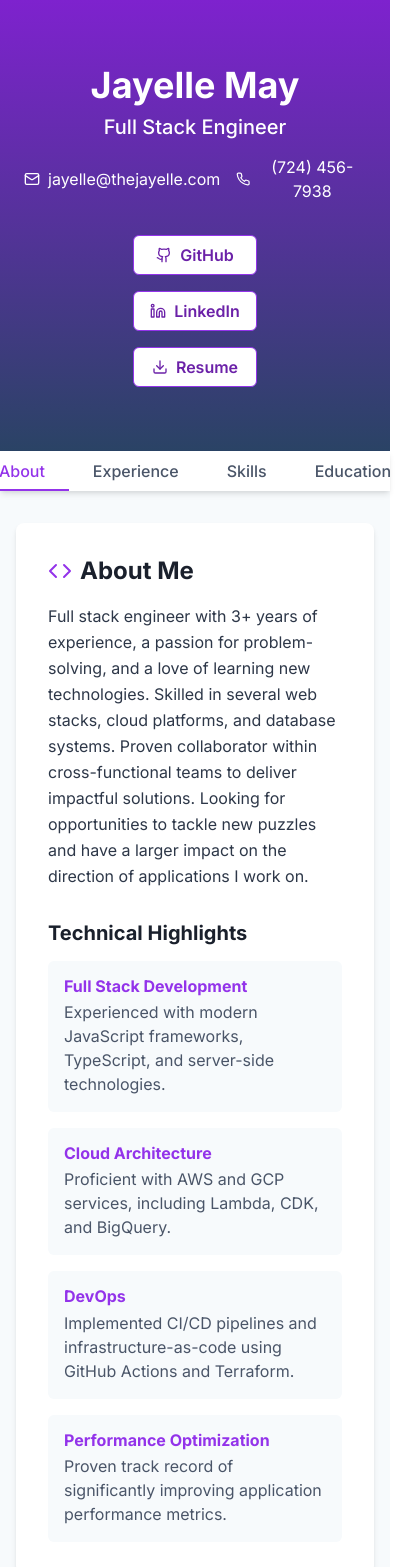
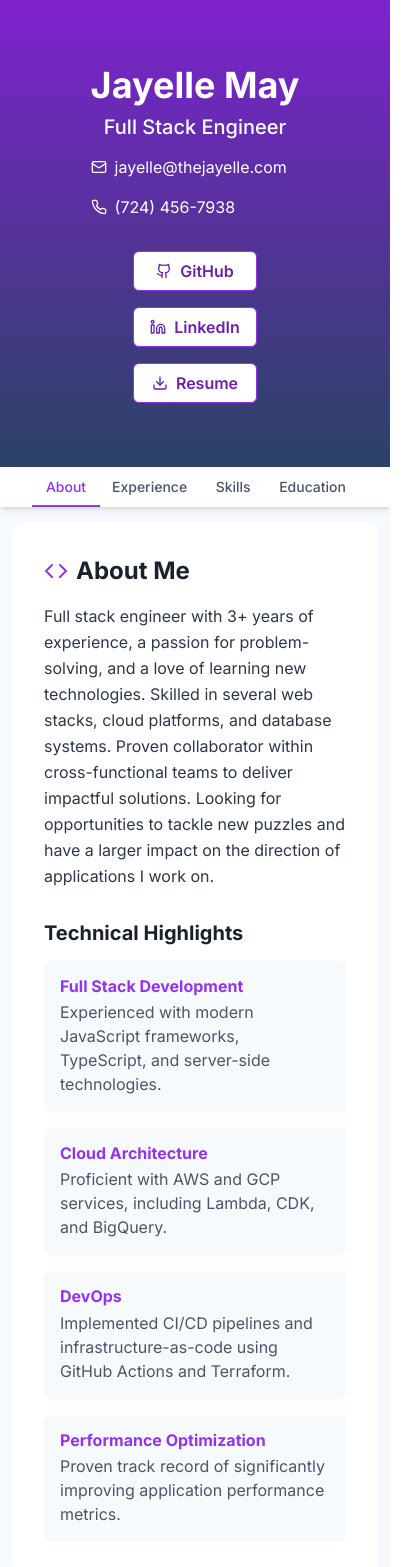
Before and after one commit to jayelle-may/ResumeSite, a React (Create React App) app: page / in a window 390 px wide. Shown: the top 1567 px of the page, 415 px wide, since content can reach past the window. Built offline with nearby package versions, Linux system fonts and the light colour scheme.

Commit message:
Styling update
Update Styling and add global CSS directives to fix some of the mobile views.
The navigation flex box wasn't displaying correctly on smaller screen sizes.

```diff
--- /dev/null
+++ b/public/index.css
@@ -0,0 +1,44 @@
+/* index.css */
+html,
+body {
+  margin: 0;
+  padding: 0;
+  width: 100%;
+  overflow-x: hidden; /* Prevents horizontal scrolling */
+  height: 100%;
+  font-family: -apple-system, BlinkMacSystemFont, "Segoe UI", "Roboto", "Oxygen",
+    "Ubuntu", "Cantarell", "Fira Sans", "Droid Sans", "Helvetica Neue",
+    sans-serif;
+  -webkit-font-smoothing: antialiased;
+  -moz-osx-font-smoothing: grayscale;
+}
+
+/* Hide scrollbar for Chrome, Safari and Opera */
+::-webkit-scrollbar {
+  display: none;
+}
+
+/* Hide scrollbar for IE, Edge and Firefox */
+body {
+  -ms-overflow-style: none; /* IE and Edge */
+  scrollbar-width: none; /* Firefox */
+}
+
+#root {
+  display: flex;
+  flex-direction: column;
+  min-height: 100vh;
+  width: 100%;
+  overflow-x: hidden;
+}
+
+code {
+  font-family: source-code-pro, Menlo, Monaco, Consolas, "Courier New",
+    monospace;
+}
+
+/* This ensures that content doesn't overflow its container */
+* {
+  box-sizing: border-box;
+  max-width: 100%;
+}
--- a/src/App.tsx
+++ b/src/App.tsx
@@ -1,6 +1,6 @@
 // App.tsx
 import React, { useState } from "react";
-import { ChakraProvider, Box } from "@chakra-ui/react";
+import { ChakraProvider, Flex, Box } from "@chakra-ui/react";
 import { theme } from "./theme";
 import Header from "./components/Header";
 import Navigation from "./components/Navigation";
@@ -16,7 +16,14 @@ const App: React.FC = () => {
 
   return (
     <ChakraProvider theme={theme}>
-      <Box minH="100vh" bg="gray.50">
+      {/* Using Flex with min-height: 100vh and flexDirection column to ensure footer stays at bottom */}
+      <Flex
+        direction="column"
+        minH="100vh"
+        bg="gray.50"
+        overflow="hidden" // Prevents horizontal scrolling
+        width="100%"
+      >
         <Header personalInfo={personalInfo} />
 
         <Navigation
@@ -28,21 +35,44 @@ const App: React.FC = () => {
           as="main"
           maxW="container.xl"
           mx="auto"
-          px={{ base: 4, md: 6 }}
-          py={8}
+          px={{ base: 3, md: 6 }} // Reduced padding on mobile
+          py={{ base: 4, md: 8 }} // Reduced padding on mobile
           width="100%"
-          overflowX="hidden"
+          flex="1" // This allows the main content to grow and push footer down
+          overflowX="hidden" // Prevent horizontal scrolling
+          css={{
+            // Ensure text doesn't overflow containers
+            "& h1, & h2, & h3, & h4, & h5, & h6, & p, & span": {
+              overflow: "hidden",
+              textOverflow: "ellipsis",
+              width: "100%",
+            },
+          }}
         >
-          {activeSection === "about" && <About personalInfo={personalInfo} />}
+          {activeSection === "about" && (
+            <Box overflowX="hidden" width="100%">
+              <About personalInfo={personalInfo} />
+            </Box>
+          )}
           {activeSection === "experience" && (
-            <Experience experience={experience} />
+            <Box overflowX="hidden" width="100%">
+              <Experience experience={experience} />
+            </Box>
           )}
-          {activeSection === "skills" && <Skills skills={skills} />}
-          {activeSection === "education" && <Education education={education} />}
+          {activeSection === "skills" && (
+            <Box overflowX="hidden" width="100%">
+              <Skills skills={skills} />
+            </Box>
+          )}
+          {activeSection === "education" && (
+            <Box overflowX="hidden" width="100%">
+              <Education education={education} />
+            </Box>
+          )}
         </Box>
 
         <Footer personalInfo={personalInfo} />
-      </Box>
+      </Flex>
     </ChakraProvider>
   );
 };
--- a/src/components/Footer.tsx
+++ b/src/components/Footer.tsx
@@ -1,14 +1,14 @@
 // components/Footer.tsx
-import React from 'react';
+import React from "react";
 import {
   Box,
   Text,
   Flex,
   Link,
   HStack
-} from '@chakra-ui/react';
-import { Mail, Github, Linkedin } from 'lucide-react';
-import { links, PersonalInfo } from '../data/resumeData';
+} from "@chakra-ui/react";
+import { Mail, Github, Linkedin } from "lucide-react";
+import { links, PersonalInfo } from "../data/resumeData";
 
 interface FooterProps {
   personalInfo: PersonalInfo;
@@ -21,10 +21,11 @@ const Footer: React.FC<FooterProps> = ({ personalInfo }) => {
       bg="gray.800"
       color="white"
       py={6}
-      mt="auto"
+      width="100%"
+      marginTop="auto" // This pushes the footer to the bottom when possible
     >
       <Flex
-        direction={{ base: 'column', md: 'row' }}
+        direction={{ base: "column", md: "row" }}
         justify="space-between"
         align="center"
         maxW="container.xl"
@@ -38,21 +39,21 @@ const Footer: React.FC<FooterProps> = ({ personalInfo }) => {
         <HStack spacing={4}>
           <Link
             href={`mailto:${personalInfo.email}`}
-            _hover={{ color: 'brand.300' }}
+            _hover={{ color: "brand.300" }}
             aria-label="Email"
           >
             <Mail size={20} />
           </Link>
           <Link
             href={links.github}
-            _hover={{ color: 'brand.300' }}
+            _hover={{ color: "brand.300" }}
             aria-label="GitHub"
           >
             <Github size={20} />
           </Link>
           <Link
             href={links.linkedIn}
-            _hover={{ color: 'brand.300' }}
+            _hover={{ color: "brand.300" }}
             aria-label="LinkedIn"
           >
             <Linkedin size={20} />
--- a/src/components/Header.tsx
+++ b/src/components/Header.tsx
@@ -42,7 +42,7 @@ const Header: React.FC<HeaderProps> = ({ personalInfo }) => {
             {personalInfo.title}
           </Heading>
 
-          <HStack
+          <Stack
             mt={4}
             spacing={4}
             justify={{ base: "center", md: "flex-start" }}
@@ -55,7 +55,7 @@ const Header: React.FC<HeaderProps> = ({ personalInfo }) => {
               <Phone size={16} />
               <Text>{personalInfo.phone}</Text>
             </HStack>
-          </HStack>
+          </Stack>
         </Box>
 
         <Stack direction={{ base: "column", sm: "row" }} spacing={4}>
--- a/src/components/Navigation.tsx
+++ b/src/components/Navigation.tsx
@@ -1,52 +1,74 @@
 // components/Navigation.tsx
-import React from 'react';
-import { Flex, Box, Button } from '@chakra-ui/react';
+import React from "react";
+import { Flex, Box, Button, useBreakpointValue } from "@chakra-ui/react";
 
 interface NavigationProps {
   activeSection: string;
   setActiveSection: (section: string) => void;
 }
 
-const Navigation: React.FC<NavigationProps> = ({ activeSection, setActiveSection }) => {
+const Navigation: React.FC<NavigationProps> = ({
+  activeSection,
+  setActiveSection,
+}) => {
   const sections = [
-    { id: 'about', label: 'About' },
-    { id: 'experience', label: 'Experience' },
-    { id: 'skills', label: 'Skills' },
-    { id: 'education', label: 'Education' }
+    { id: "about", label: "About" },
+    { id: "experience", label: "Experience" },
+    { id: "skills", label: "Skills" },
+    { id: "education", label: "Education" },
   ];
 
+  // Use smaller text size on mobile
+  const fontSize = useBreakpointValue({ base: "sm", sm: "md" });
+  // Use smaller padding on mobile
+  const buttonPadding = useBreakpointValue({ base: "2", sm: "4" });
+
   return (
-    <Box as="nav" bg="white" boxShadow="md" position="sticky" top="0" zIndex="sticky">
+    <Box
+      as="nav"
+      bg="white"
+      boxShadow="md"
+      position="sticky"
+      top="0"
+      zIndex="sticky"
+      width="100%"
+      overflowX="hidden"
+    >
       <Flex
         maxW="container.xl"
         mx="auto"
-        px={6}
-        justify={{ base: 'center', md: 'flex-start' }}
+        px={{ base: 2, md: 6 }}
+        justify="center"
+        flexWrap="wrap" // Allow wrapping on very small screens if needed
       >
         {sections.map((section) => (
           <Box
             key={section.id}
-            px={2}
+            px={{ base: 1, sm: 2 }}
             position="relative"
             _after={{
               content: '""',
-              position: 'absolute',
+              position: "absolute",
               bottom: 0,
               left: 0,
               right: 0,
-              height: '2px',
-              bg: activeSection === section.id ? 'brand.500' : 'transparent',
-              transition: 'all 0.3s ease'
+              height: "2px",
+              bg: activeSection === section.id ? "brand.500" : "transparent",
+              transition: "all 0.3s ease",
             }}
           >
             <Button
               variant="ghost"
-              color={activeSection === section.id ? 'brand.500' : 'gray.600'}
+              color={activeSection === section.id ? "brand.500" : "gray.600"}
               fontWeight="medium"
-              py={4}
+              fontSize={fontSize}
+              py={{ base: 3, sm: 4 }}
+              px={buttonPadding}
+              minW={{ base: "60px", sm: "auto" }} // Prevent text cutoff by setting min width
               onClick={() => setActiveSection(section.id)}
-              _hover={{ bg: 'transparent', color: 'brand.500' }}
-              _active={{ bg: 'transparent' }}
+              _hover={{ bg: "transparent", color: "brand.500" }}
+              _active={{ bg: "transparent" }}
+              whiteSpace="nowrap" // Prevent text wrapping
             >
               {section.label}
             </Button>
```
